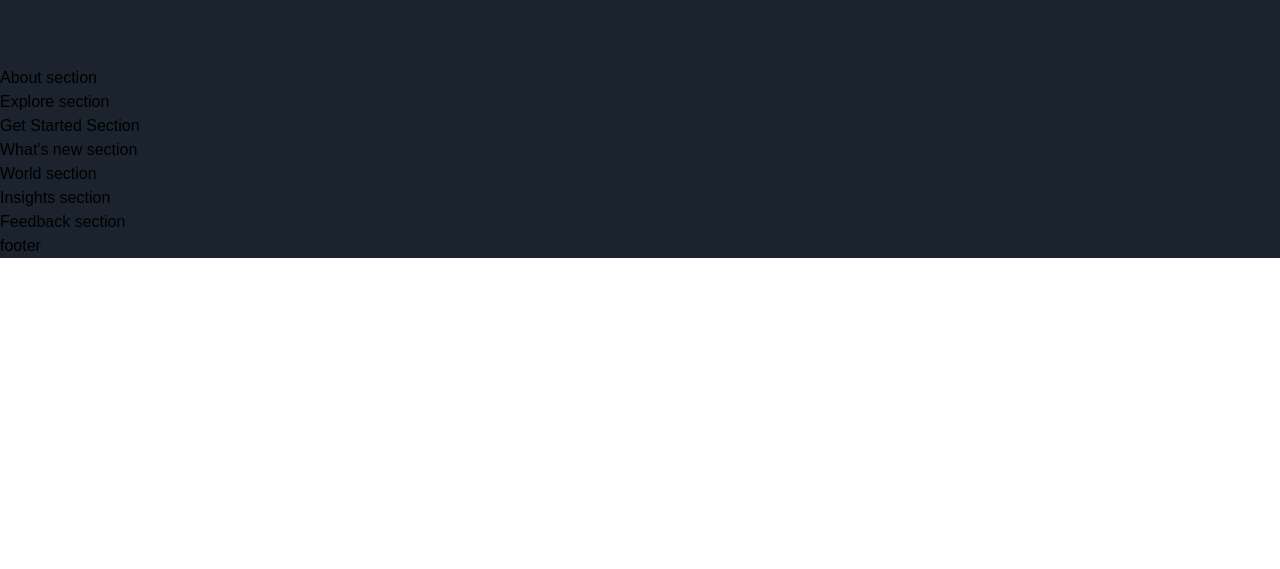
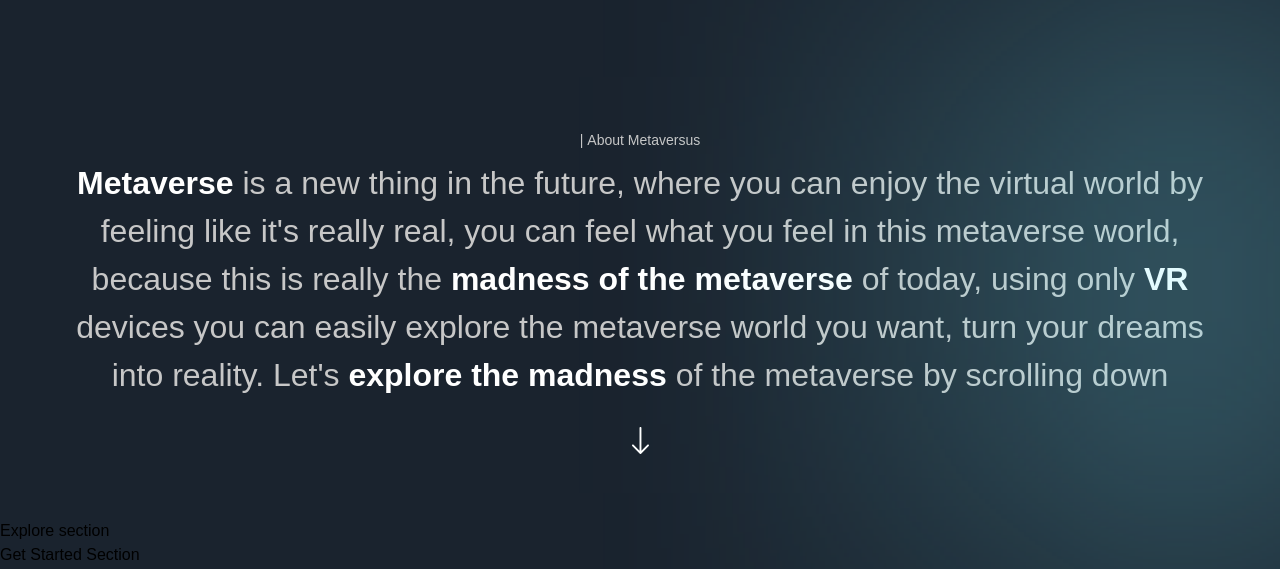
Before and after one commit to H-SM/MetaMadnessUI, a Next.js app in the folder project/: page / in a window 1280 px wide. Shown: the part 1038-1607 px from the top of the page. Before the commit the page ends 1296 px from the top, so only its background shows below. Built offline with nearby package versions, Linux system fonts and the light colour scheme; a web font is replaced by a local one.

Commit message:
cool about section (Animated) inbounded

```diff
--- a/project/components/CustomTexts.jsx
+++ b/project/components/CustomTexts.jsx
@@ -1,9 +1,16 @@
 'use client';
 
-export const TypingText = () => (
-  <p>Typing Text</p>
+import { motion } from 'framer-motion';
+import { textContainer, textVariant2 } from "../utils/motion";
+
+export const TypingText = ({title, textStyle}) => (
+  <motion.p variants={textContainer} className={`font-normal text-[14px] text-secondary-white ${textStyle}`}>
+    {Array.from(title).map((letter,index) => (<motion.span variants={textVariant2} key={index}>
+      {letter === ' '? '\u00A0': letter}
+    </motion.span>)) }
+  </motion.p>
 );
 
-export const TitleText = () => (
+export const TitleText = ({title, textStyle}) => (
   <h2>Title Text</h2>
 );
--- a/project/sections/About.jsx
+++ b/project/sections/About.jsx
@@ -1,8 +1,36 @@
 'use client';
 
+import { motion } from 'framer-motion';
+import { TypingText } from '../components';
+import styles from '../styles';
+import { fadeIn, staggerContainer } from '../utils/motion';
+
 const About = () => (
-  <section>
-    About section
+  <section className={`${styles.paddings} relative z-10`}>
+    <div className='gradient-02 z-0'></div>
+    <motion.div
+    varients={staggerContainer}
+    initial="hidden"
+    whileInView="show"
+    viewport={{once: false, amount: 0.25}}
+    className={`${styles.innerWidth} mx-auto ${styles.flexCenter} flex-col`}>
+      <TypingText title="| About Metaversus" textStyles="text-center"/>
+      <motion.p
+      variants={fadeIn('up','tween',0.2,1)}
+      className='mt-[8px] font-normal sm:text-[32px] text-[20px] text-center text-secondary-white'>
+        <span className='font-extrabold text-white'>Metaverse </span>
+        is a new thing in the future, where you can enjoy the virtual world by feeling like it's really real, you can feel what you feel in this metaverse world, because this is really the
+        <span className='font-extrabold text-white'> madness of the metaverse </span>
+        of today, using only
+        <span className='font-extrabold text-white'> VR </span> devices you can easily explore the metaverse world you want, turn your dreams into reality. Let's
+        <span className='font-extrabold text-white'> explore the madness </span>
+        of the metaverse by scrolling down
+      </motion.p>
+
+      <motion.img
+      variants={fadeIn('up','tween',0.3,1)} src='/arrow-down.svg' alt='arw-dwn' className='w-[18px] h-[28px] object-contain mt-[28px]'>
+      </motion.img>
+    </motion.div>
   </section>
 );
 
```
